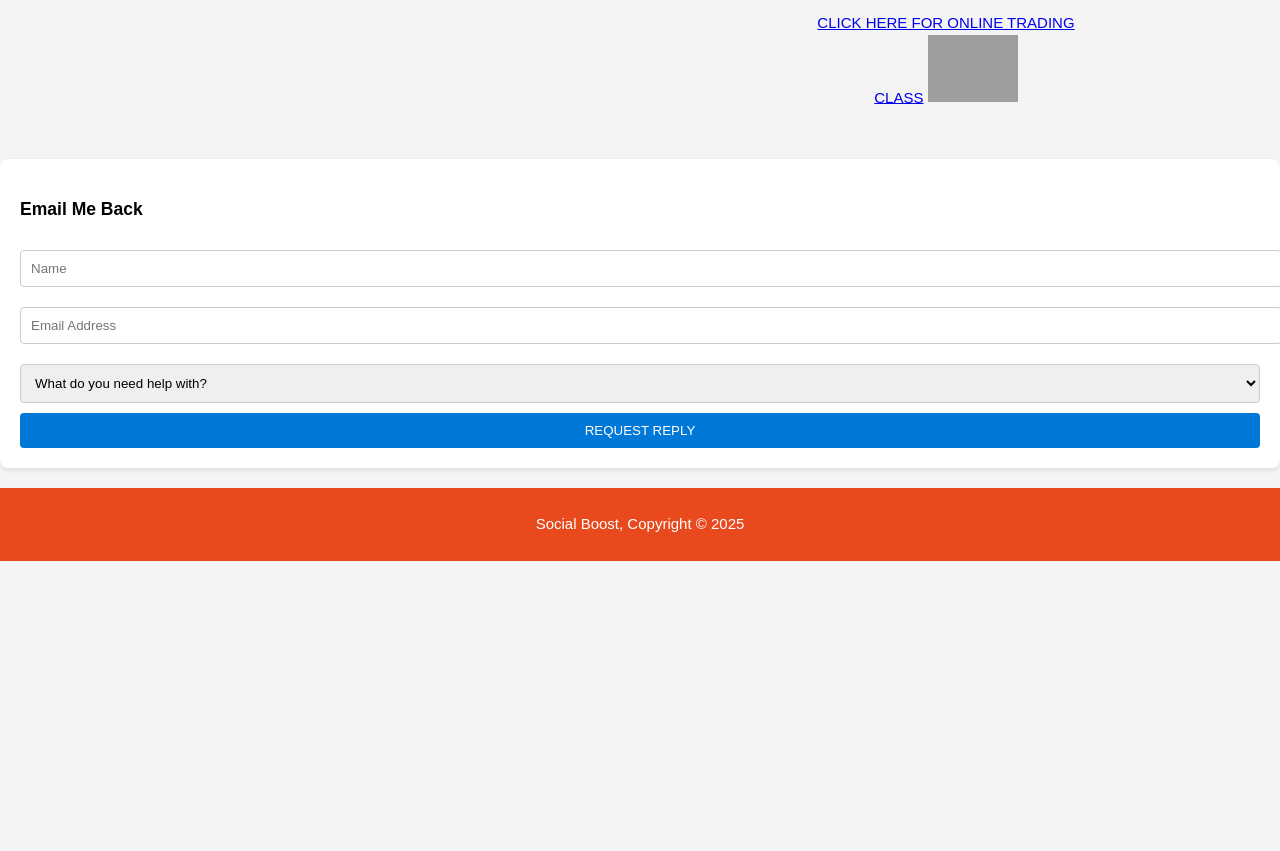
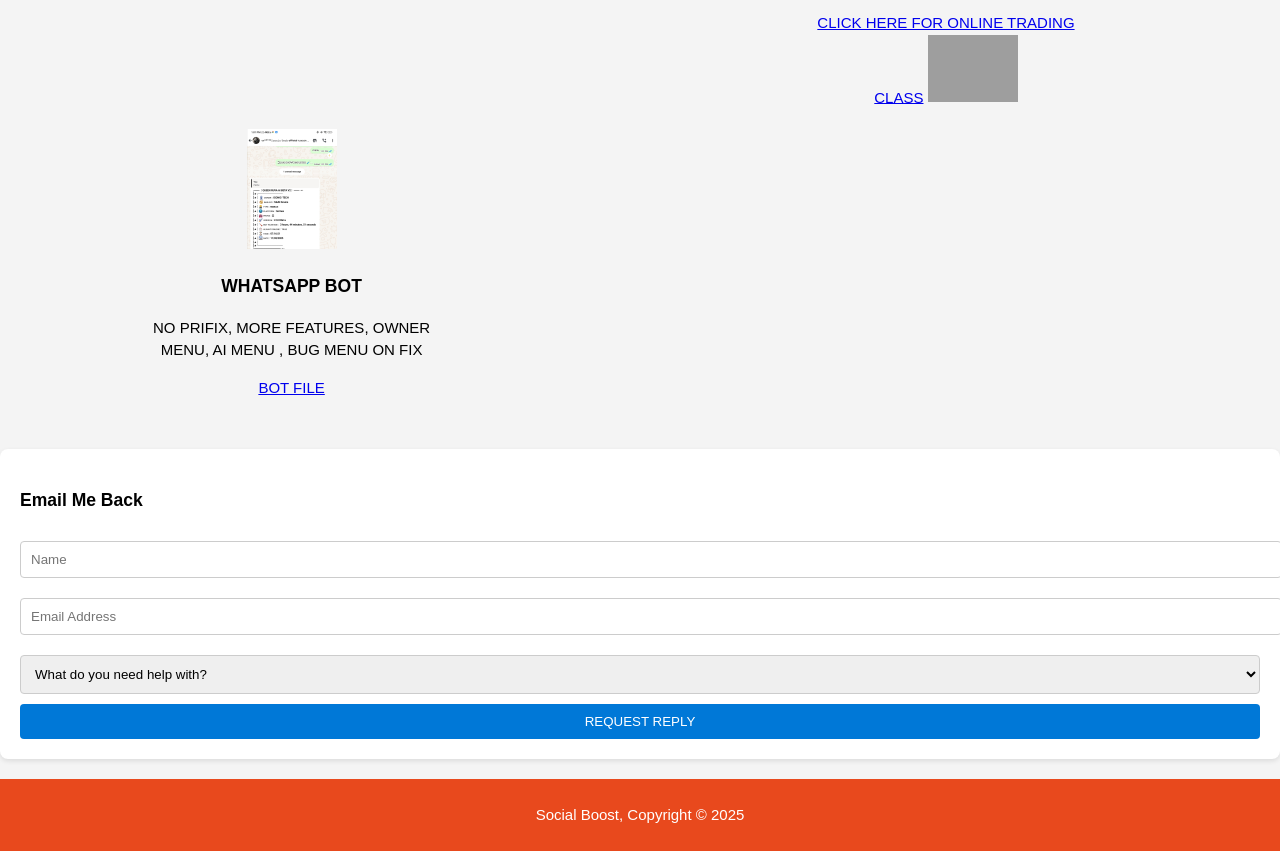
Before and after one commit to Dark-Town/socialboost, a plain HTML site: page index.html in a window 1280 px wide. Shown: the part 1356-2207 px from the top of the page. Before the commit the page ends 1917 px from the top, so only its background shows below. Drawn offline with Linux system fonts and the light colour scheme; grey boxes are pictures that could not be loaded.

Commit message:
Update index.html

```diff
--- a/index.html
+++ b/index.html
@@ -61,6 +61,12 @@
             <a href="https://wa.me/263719949202=hi" class="btn">CLICK HERE FOR ONLINE TRADING CLASS</a>
 		    <a href="https://tikmining.com/?ref=Tcroneb" target="_blank"><img src="https://tikmining.com/banners/728x90.gif" alt="TikMining.Com-Mine Bitcoin Like a Boss"></a>
       </div>
+	<div class="box">
+          <img src="./img/iconic.png.jpg">
+          <h3>WHATSAPP BOT</h3>
+          <p>NO PRIFIX, MORE FEATURES, OWNER MENU, AI MENU , BUG MENU ON FIX</p>
+          <a href="https://t.me/tcronebnet" class="btn">BOT FILE</a>
+	</div>
     </section>
  <div class="contact-form">
         <h3>Email Me Back</h3>
```
